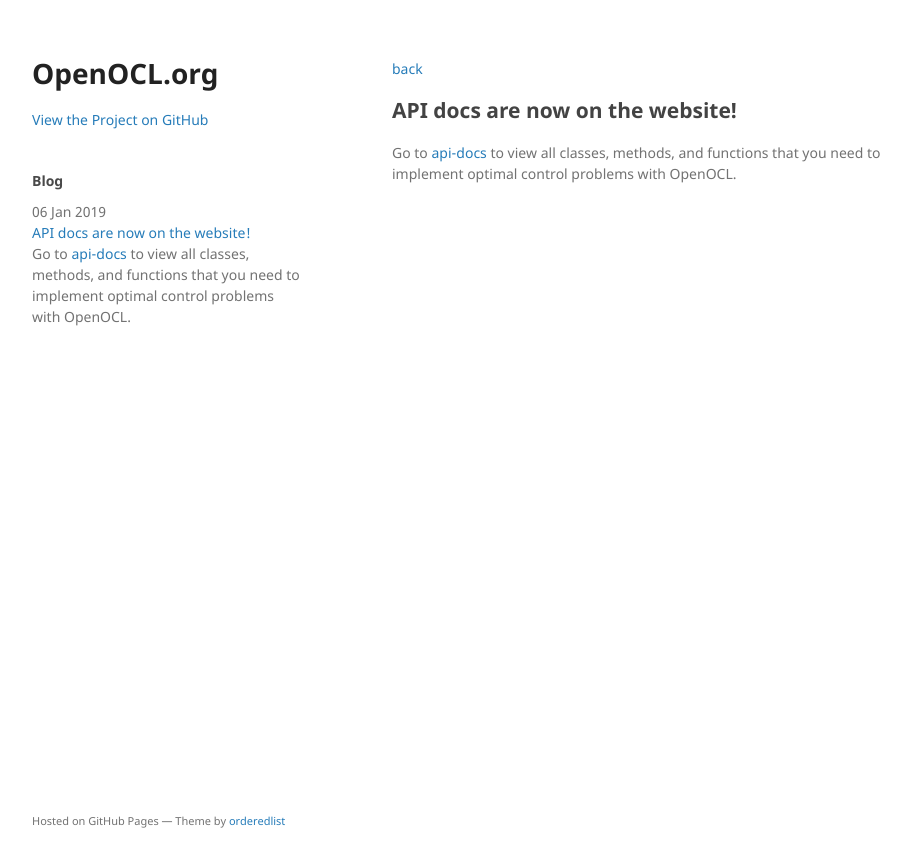
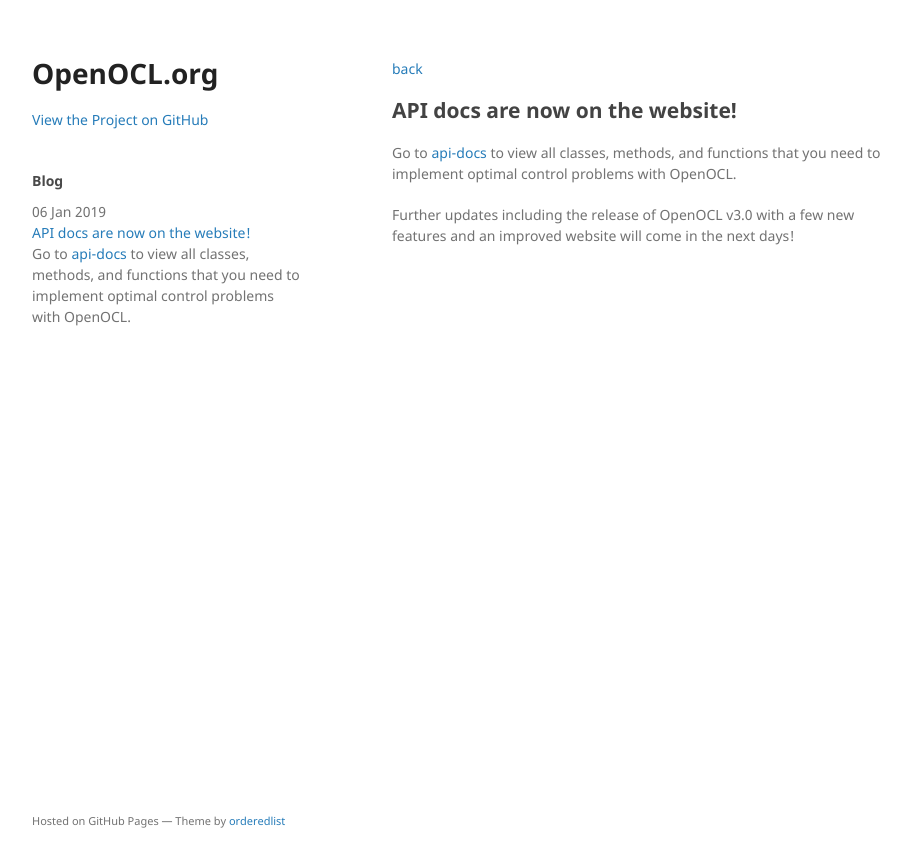
Before and after one commit to OpenOCL/openocl.github.io, a Jekyll site: the page built from _posts/2019-01-06-api-docs-on-website.md, in a window 1280 px wide. Shown: the top 867 px of the page, without its empty margins (178-1089 px from the left). Built offline with Jekyll 4.4.1, drawn with Linux system fonts in a browser that asks for light colours; our own code applies the rules of GitHub Pages for plain Markdown files.

Commit message:
Update 2019-01-06-api-docs-on-website.md

```diff
--- a/_posts/2019-01-06-api-docs-on-website.md
+++ b/_posts/2019-01-06-api-docs-on-website.md
@@ -3,3 +3,5 @@
 ---
 
 Go to [api-docs](https://openocl.org/api-docs.html) to view all classes, methods, and functions that you need to implement optimal control problems with OpenOCL.
+
+Further updates including the release of OpenOCL v3.0 with a few new features and an improved website will come in the next days!
```
